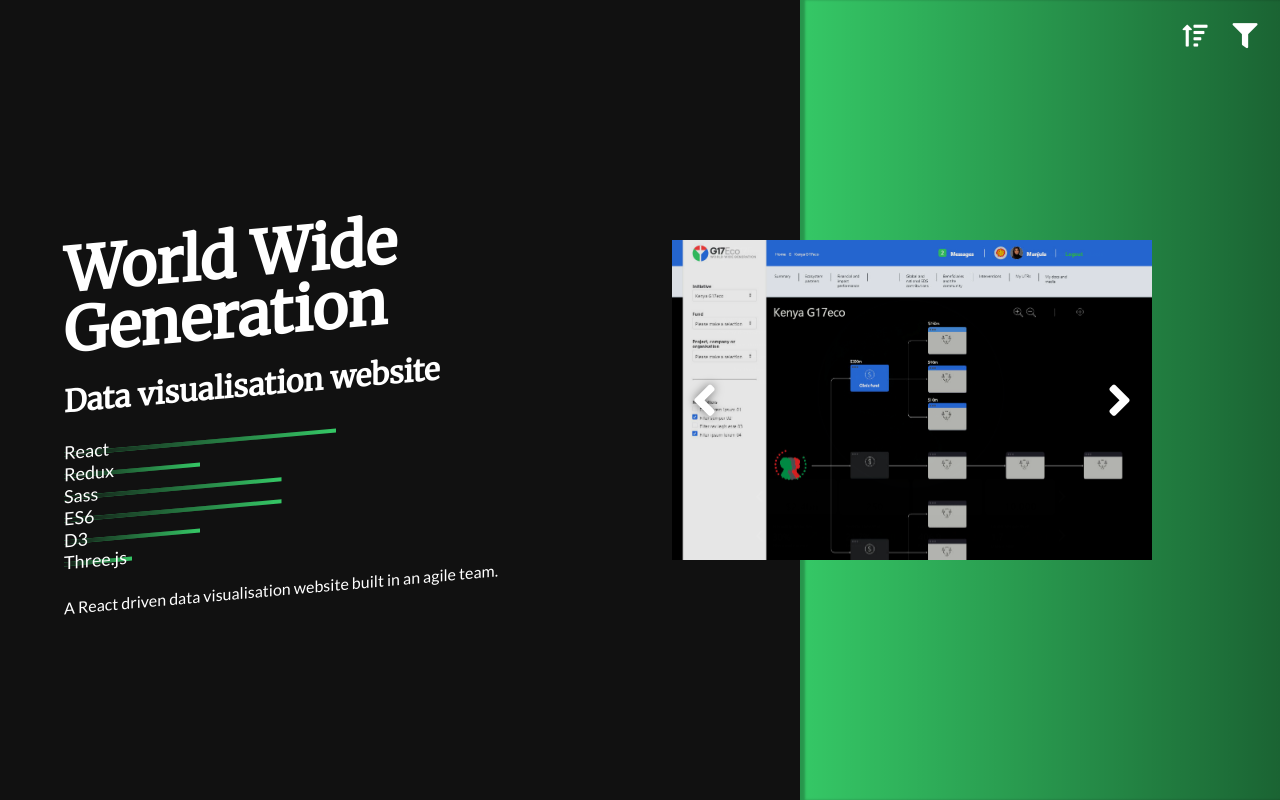
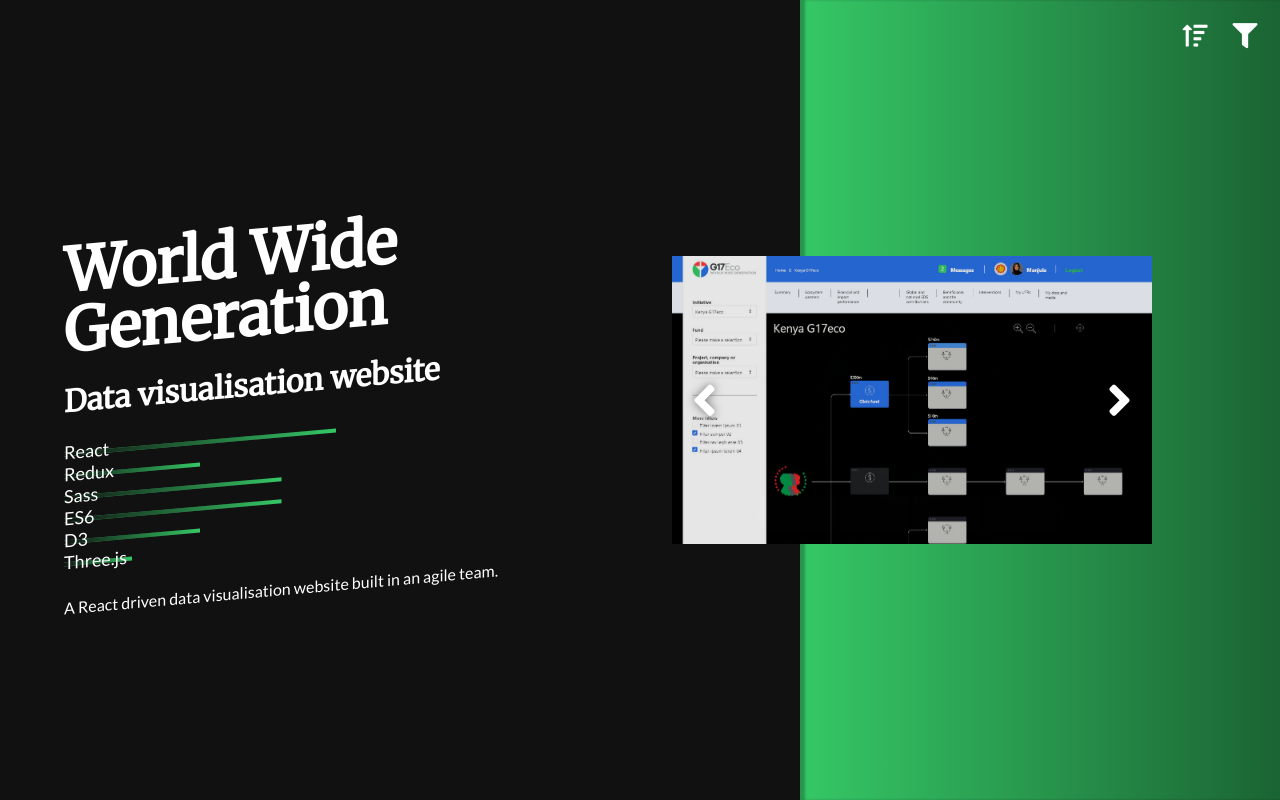
Before and after one commit to dazzatron/dix-big-booty-lover, a React (Create React App) app: page / in a window 1280 px wide. Shown: the top 800 px of the page. Built offline with nearby package versions, Linux system fonts and the light colour scheme.

Commit message:
image height fix and cleanup

```diff
--- a/src/pages/sites/site-images/styles.css
+++ b/src/pages/sites/site-images/styles.css
@@ -1,6 +1,6 @@
 .site-images {
   position: relative;
-  padding-bottom: 66.666%;
+  padding-bottom: 60%;
   overflow: hidden;
   width: 100%;
   background: #000;
--- a/src/pages/sites/site-images/styles.scss
+++ b/src/pages/sites/site-images/styles.scss
@@ -1,7 +1,7 @@
 .site-images {
 
     position: relative;
-    padding-bottom: 66.666%;
+    padding-bottom: 60%;
     overflow: hidden;
     width: 100%;
     background: #000;
--- a/src/pages/sites/site/styles.css
+++ b/src/pages/sites/site/styles.css
@@ -7,7 +7,7 @@
     .site {
       border: none; } }
   .site > :first-child {
-    padding: 10vw 5vw;
+    padding: 10vh 5vw;
     align-self: center;
     transform: skewY(-5deg); }
   .site > :last-child {
--- a/src/pages/sites/site/styles.scss
+++ b/src/pages/sites/site/styles.scss
@@ -3,16 +3,14 @@
     display: grid;
     min-height: 100vh;
     overflow: hidden;
-    // grid-template-rows: 1fr 100px;
     border-bottom: 40px solid #fff;
-    // border-top: 20px solid #fff;
 
     @media (min-width: 800px) {
         border: none;
     }
 
     > :first-child {
-        padding: 10vw 5vw;
+        padding: 10vh 5vw;
         align-self: center;
         transform: skewY(-5deg);
     }
```
